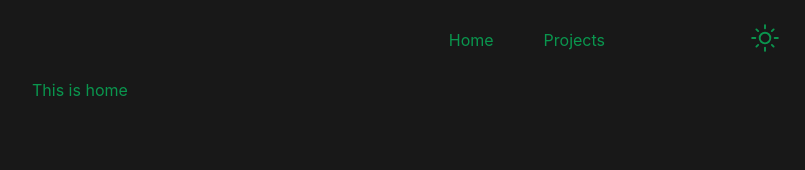
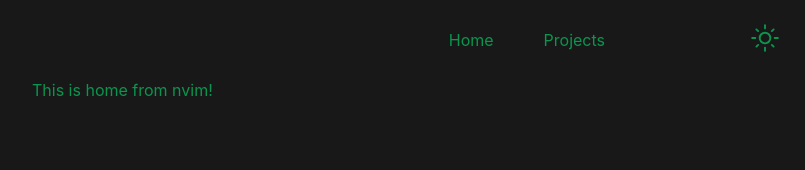
Before and after one commit to krzysiou/krzysiou.github.io, a React (Create React App) app: page / in a window 1280 px wide. Shown: the top 170 px of the page, without its empty margins (224-1029 px from the left). Built offline with nearby package versions, Linux system fonts and the light colour scheme.

Commit message:
refactor: change header message

```diff
--- a/src/pages/home/Home.tsx
+++ b/src/pages/home/Home.tsx
@@ -2,7 +2,5 @@ import React from 'react';
 import './Home.scss';
 
 export const Home: React.FC = () => {
-  return (
-    <div className="home">This is home</div>
-  );
+  return <div className="home">This is home from nvim!</div>;
 };
```
